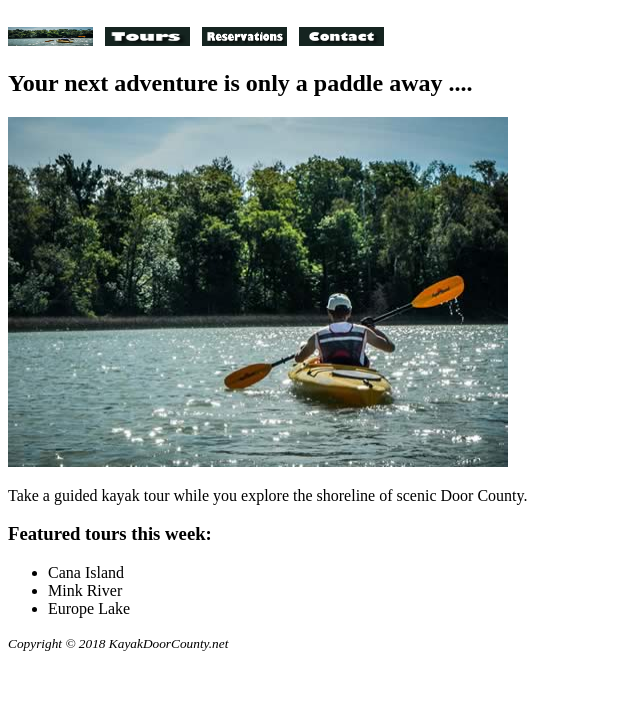
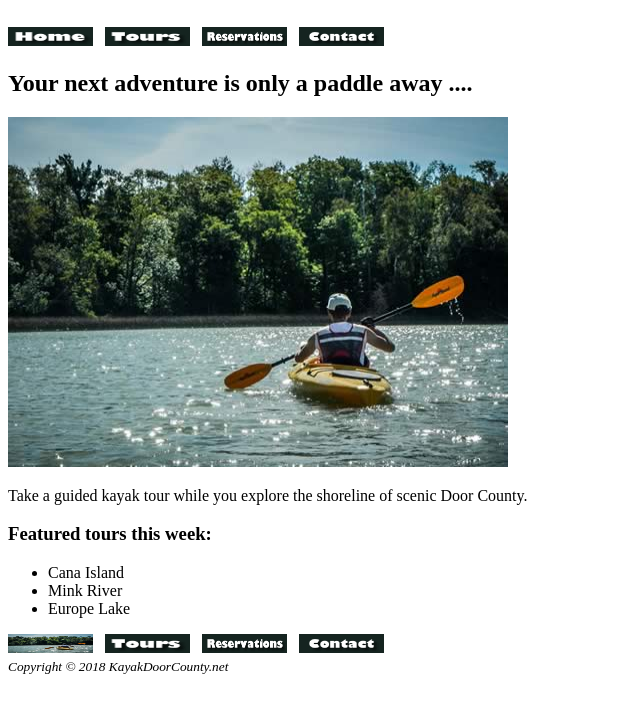
Before and after one commit to L1NE-re/Kayak, a plain HTML site: page index.html in a window 1280 px wide. Shown: the part 84-796 px from the top of the page, without its empty margins (0-640 px from the left). Drawn offline with Linux system fonts and the light colour scheme.

Commit message:
aded 2nd nav

```diff
--- a/index.html
+++ b/index.html
@@ -12,7 +12,7 @@
   <h1><img src="kayakdc.gif" alt="KayakDoorCounty.net" width="500" height="60"></h1>
 </header>
 <nav>
-<a href="index.html"><img src="hero.jpg" height="19" width="85" alt="Home"></a> &nbsp;
+<a href="index.html"><img src="home.gif" height="19" width="85" alt="Home"></a> &nbsp;
 <a href="tours.html"><img src="tours.gif" height="19" width="85" alt="Tours"></a> &nbsp;
 <a href="reservations.html"><img src="reservations.gif" height="19" width="85" alt="Reservations"></a> &nbsp;
 <a href="contact.html"><img src="contact.gif" height="19" width="85"></a> &nbsp;
@@ -28,7 +28,14 @@
   <li>Europe Lake</li>
 </ul>
 </main>
+<nav>
+
 <footer>
+  <a href="index.html"><img src="hero.jpg" height="19" width="85" alt="Home"></a> &nbsp;
+  <a href="tours.html"><img src="tours.gif" height="19" width="85" alt="Tours"></a> &nbsp;
+  <a href="reservations.html"><img src="reservations.gif" height="19" width="85" alt="Reservations"></a> &nbsp;
+  <a href="contact.html"><img src="contact.gif" height="19" width="85"></a> &nbsp;
+  </nav>
 <small><i>Copyright &copy; 2018 KayakDoorCounty.net</i></small>
 </footer>
 </body>
```
